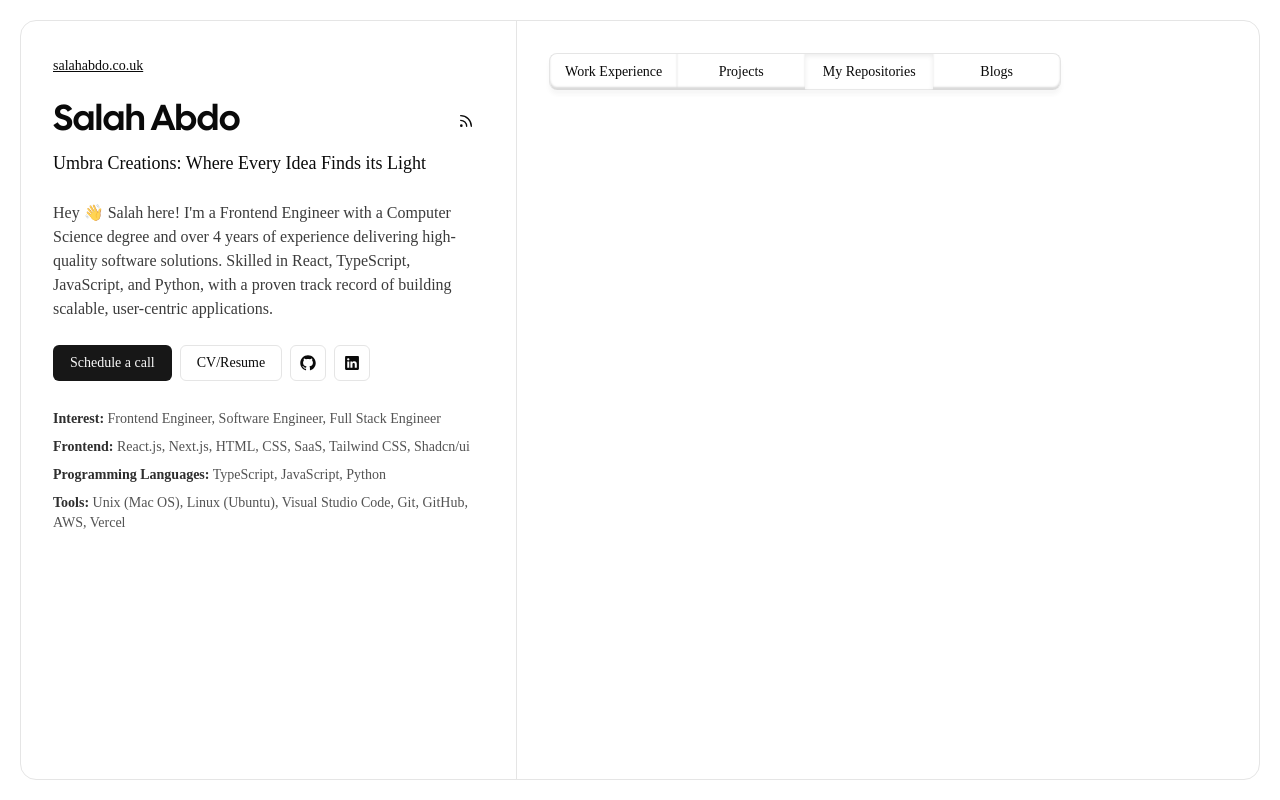
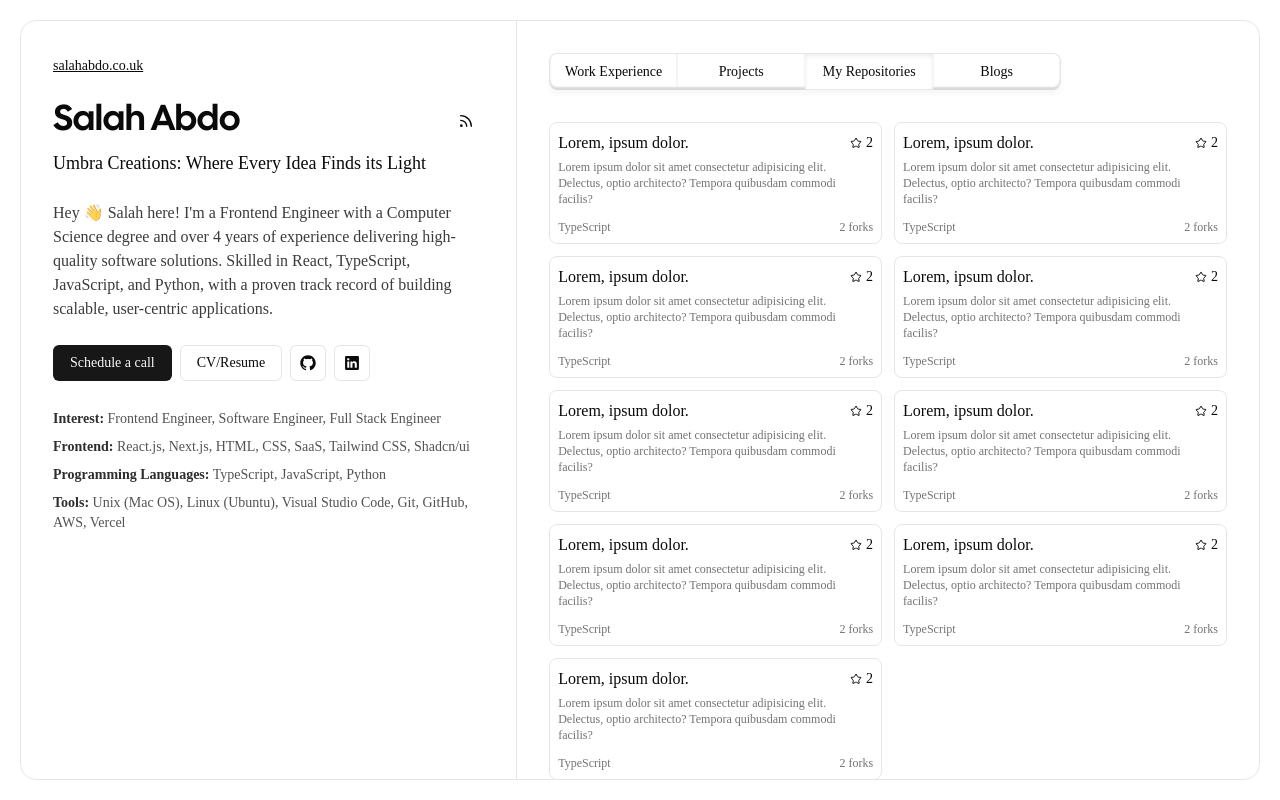
Before and after one commit to salahmander/portfolio, a Next.js app: page /repositories in a window 1280 px wide. Built offline with nearby package versions, Linux system fonts and the light colour scheme.

Commit message:
feat: create a static repository card component

```diff
--- a/app/repositories/page.tsx
+++ b/app/repositories/page.tsx
@@ -1,5 +1,6 @@
 import NavigationBar from "@/components/NavigationBar/NavigationBar";
 import ProfileOverview from "@/components/ProfileOverview/ProfileOverview";
+import RepositoryCard from "@/components/RepositoryCard/RepositoryCard";
 
 const Repositories = () => {
   return (
@@ -11,7 +12,15 @@ const Repositories = () => {
         <div className="relative w-full max-w-4xl mx-auto lg:h-full lg:w-3/5 p-2 md:p-8 lg:overflow-y-scroll">
           <NavigationBar />
           <div className="my-8 w-full max-w-3xl md:grid grid-cols-2 gap-3">
-
+            <RepositoryCard />
+            <RepositoryCard />
+            <RepositoryCard />
+            <RepositoryCard />
+            <RepositoryCard />
+            <RepositoryCard />
+            <RepositoryCard />
+            <RepositoryCard />
+            <RepositoryCard />
           </div>
         </div>
       </div>
--- /dev/null
+++ b/components/RepositoryCard/RepositoryCard.tsx
@@ -0,0 +1,28 @@
+import { Star } from "lucide-react";
+
+const RepositoryCard = () => {
+  return (
+    <div className="w-full min-h-[90px] rounded-lg p-2 border text-sm transition-all duration-100 hover:bg-muted/50">
+      <a href="/" target="_blank" rel="noopener noreferrer" className="block">
+        <div className="flex flex-col gap-1">
+          <div className="flex items-center gap-2">
+            <h2 className="text-base font-medium">Lorem, ipsum dolor.</h2>
+            <p className="flex items-center gap-1 text-foreground ml-auto">
+              <Star size={12} /> 2
+            </p>
+          </div>
+          <p className="text-xs text-muted-foreground">
+            Lorem ipsum dolor sit amet consectetur adipisicing elit. Delectus,
+            optio architecto? Tempora quibusdam commodi facilis?
+          </p>
+          <div className="flex items-center gap-2 text-xs text-muted-foreground pt-2">
+            <p>TypeScript</p>
+            <p className="ml-auto">2 forks</p>
+          </div>
+        </div>
+      </a>
+    </div>
+  );
+};
+
+export default RepositoryCard;
```
